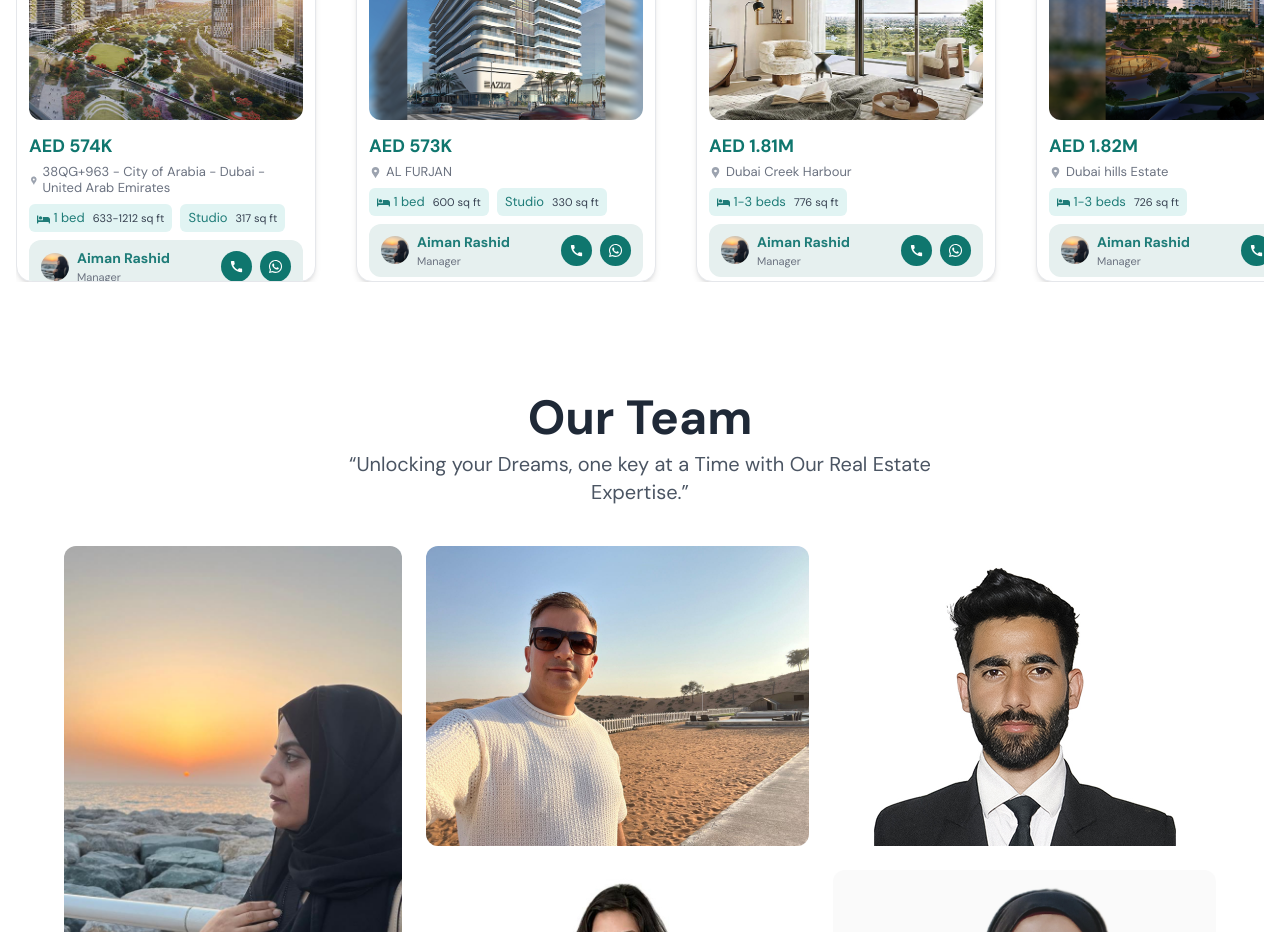
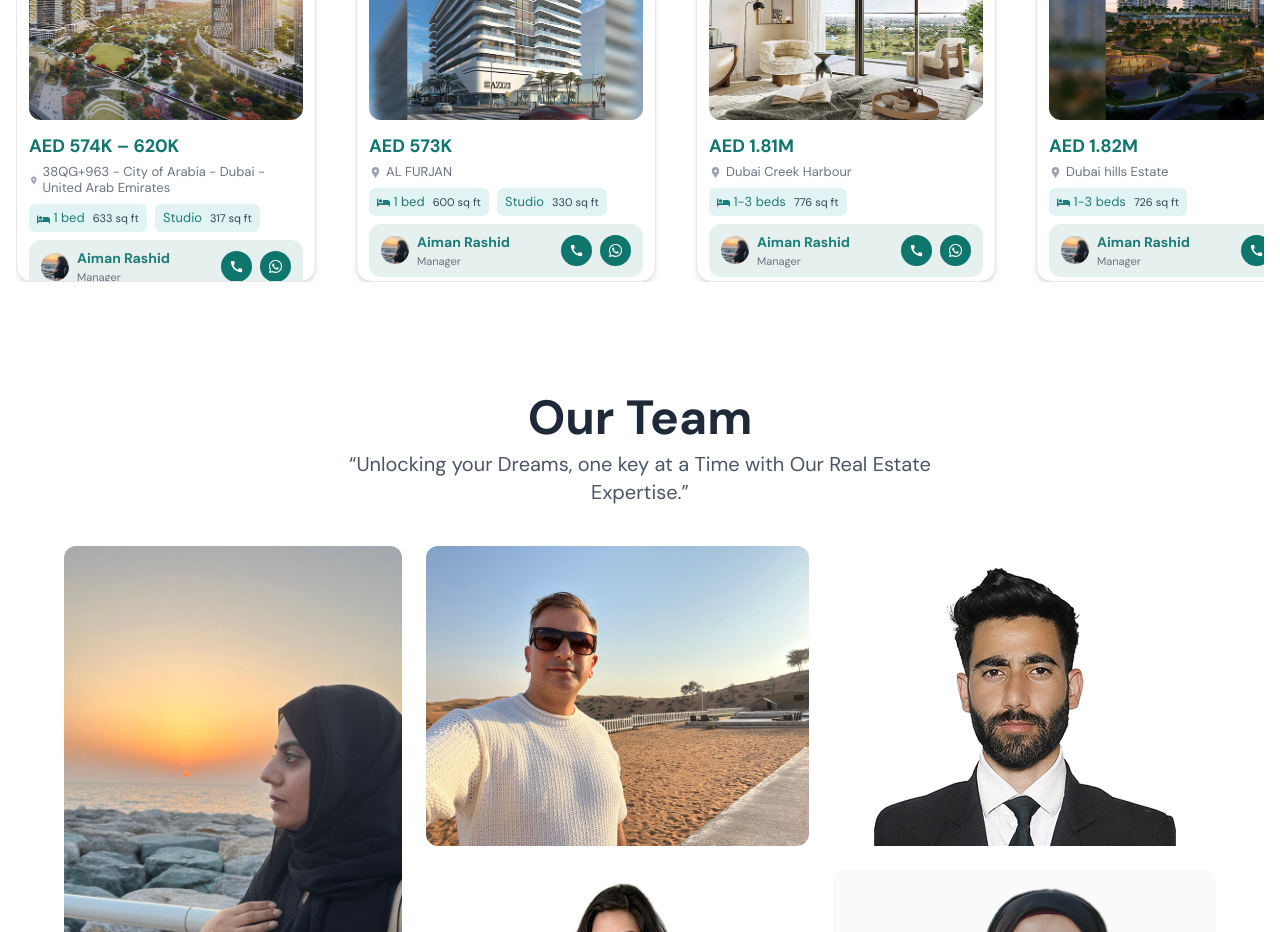
Before and after one commit to usmanashrafsiddiqi/BBP-MERN-WEBSITE, a React (Vite) app in the folder frontend/: page / in a window 1280 px wide. Shown: the part 940-1872 px from the top of the page. Built offline with nearby package versions, Linux system fonts and the light colour scheme.

Commit message:
newadeed

```diff
--- a/frontend/src/components/Properties.jsx
+++ b/frontend/src/components/Properties.jsx
@@ -6,11 +6,11 @@ import { IoChevronBack, IoChevronForward } from "react-icons/io5";
 const properties = [
   {
     id: 1,
-    title: "AED 574K",
+    title: "AED 574K – 620K",
     image: "/azizimilan.jpg",
     location: "38QG+963 - City of Arabia - Dubai - United Arab Emirates",
     beds: "1 bed",
-    bedroomSize: "633-1212 sq ft",
+    bedroomSize: "633 sq ft",
     studio: "Studio",
     studioSize: "317 sq ft",
     type: "AZIZI MILAN",
```
